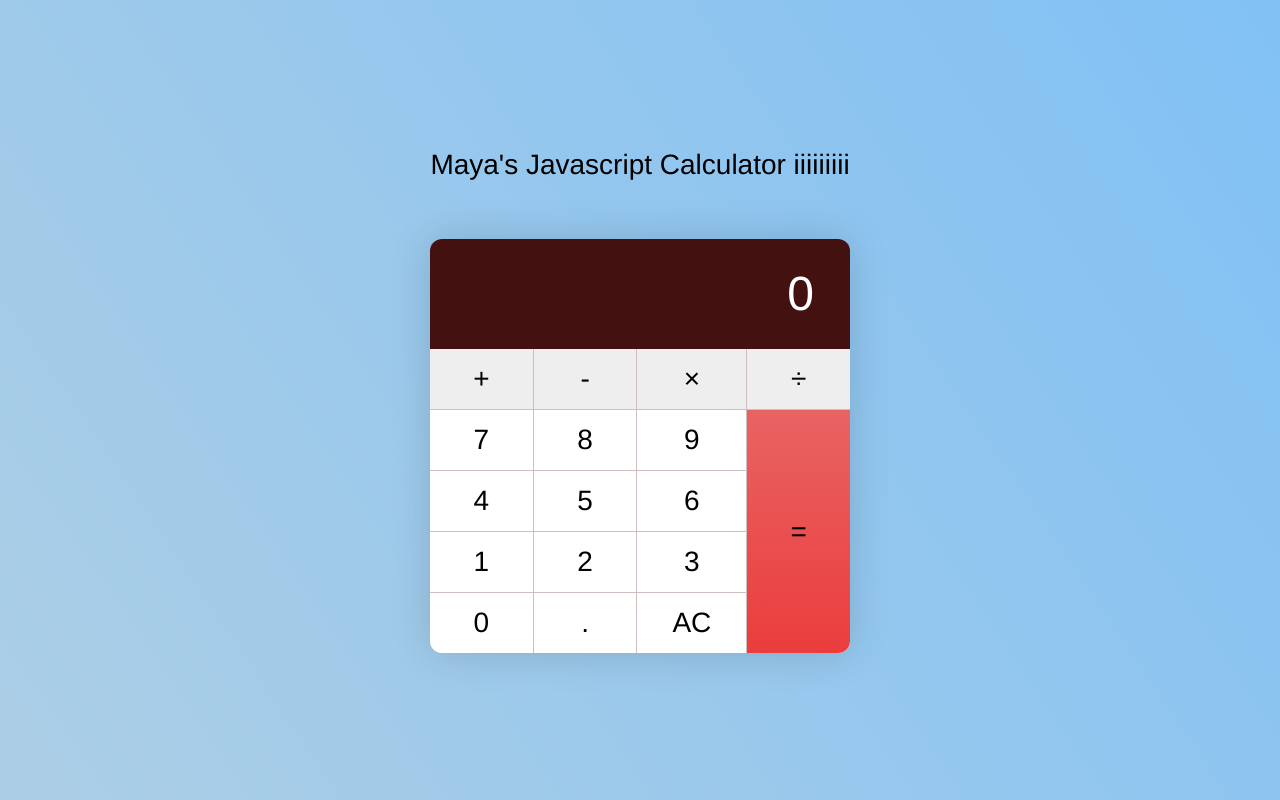
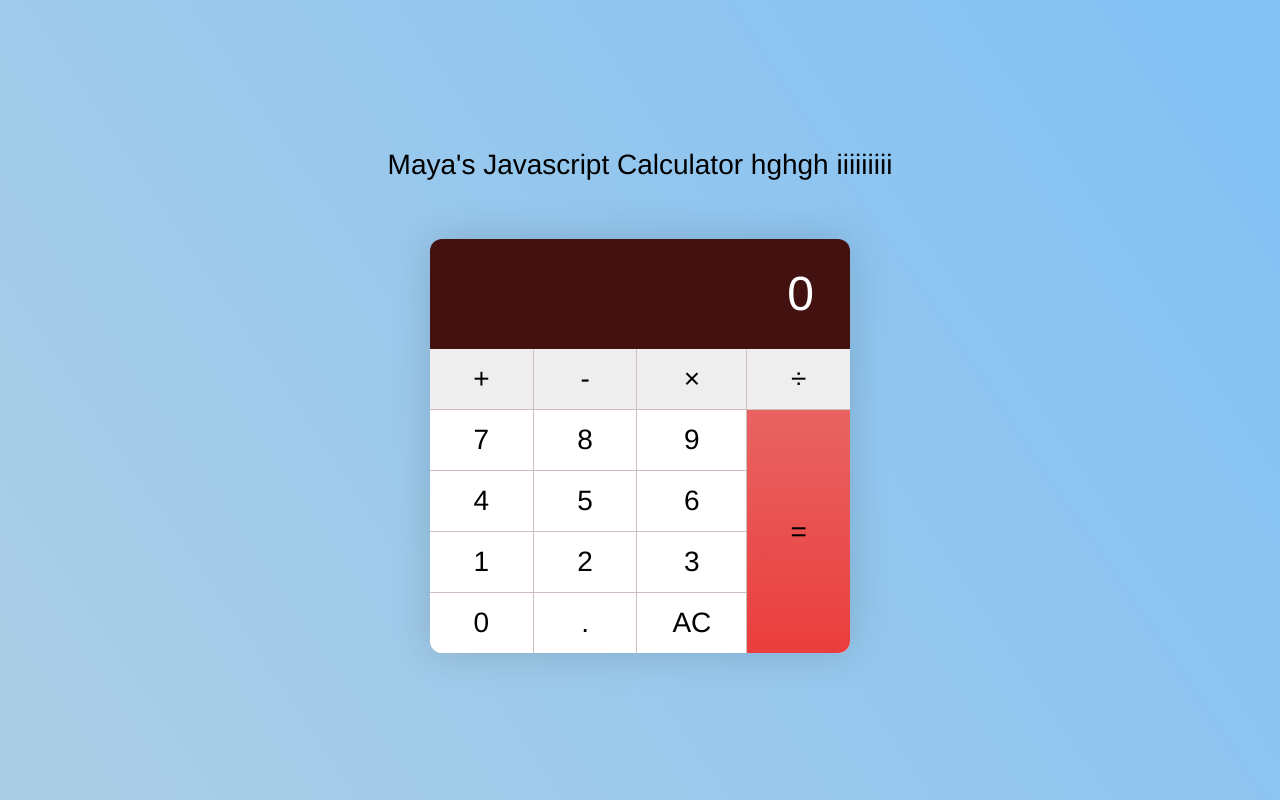
Before and after one commit to mayaashok/Testing-Maya-Ashok, a plain HTML site: page index.html in a window 1280 px wide. Drawn offline with Linux system fonts and the light colour scheme.

Commit message:
Nov 26 2:12
updated messaged

```diff
--- a/index.html
+++ b/index.html
@@ -8,7 +8,7 @@
   </head>
   <body>
     <div class="container">
-      <p>Maya's Javascript Calculator iiiiiiiii</p>
+      <p>Maya's Javascript Calculator hghgh iiiiiiiii</p>
       <div class="calculator">
         <div class="calculator__display">0</div>
         <div class="calculator__keys">
```
